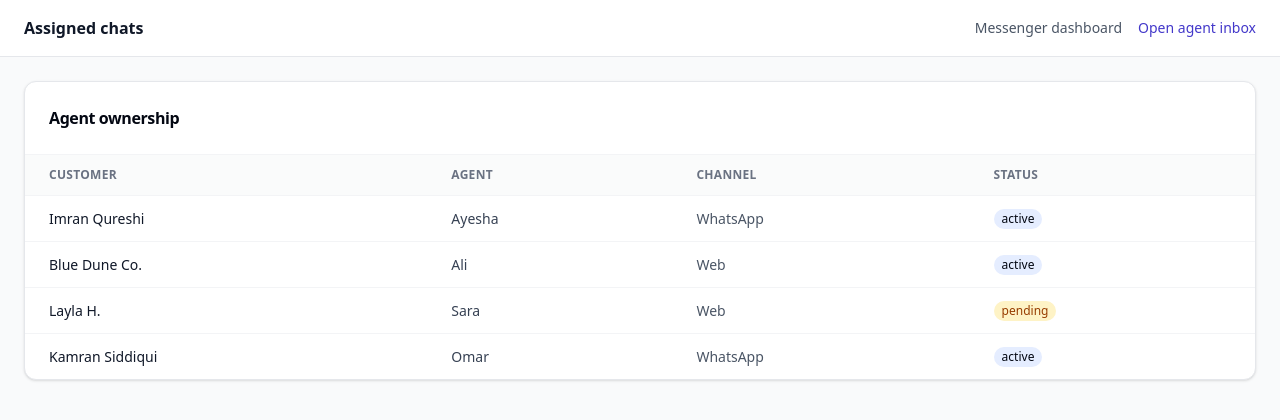
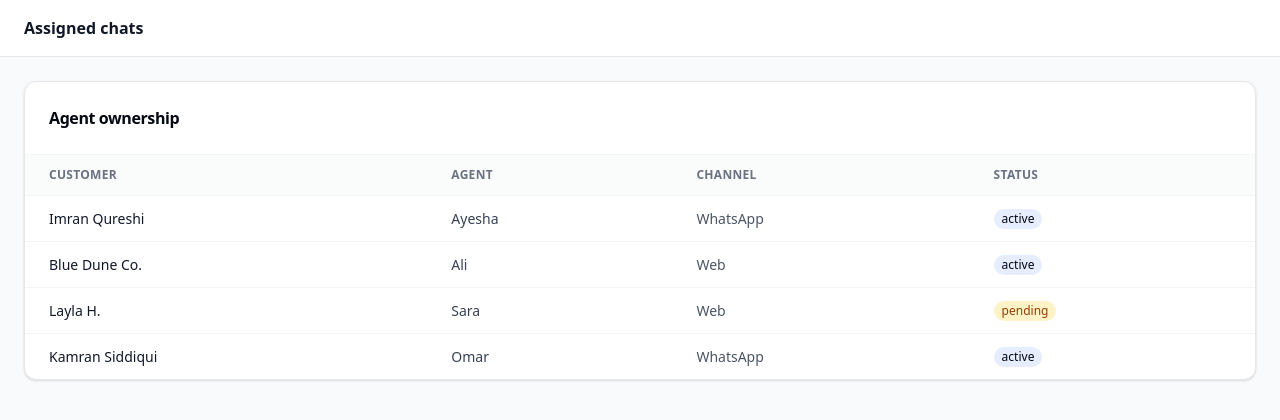
Before and after one commit to hamzabukhari-eforte/chat, a Next.js app: page /dashboard/assigned in a window 1280 px wide. Shown: the top 420 px of the page. Built offline with nearby package versions, Linux system fonts and the light colour scheme.

Commit message:
Refactor DashboardShell to simplify header structure by removing unnecessary links and improving layout consistency. This change enhances the overall user experience in the supervisor dashboard.

```diff
--- a/components/sections/supervisor-dashboard/DashboardShell.tsx
+++ b/components/sections/supervisor-dashboard/DashboardShell.tsx
@@ -48,22 +48,6 @@ export function DashboardShell({ children }: { children: React.ReactNode }) {
           <h1 className="text-base font-semibold text-gray-900">
             {TITLES[kind][active]}
           </h1>
-          <div className="flex flex-wrap items-center gap-4">
-            {kind === "whatsapp" ? (
-              <Link
-                href="/messenger-dashboard"
-                className="cursor-pointer text-sm font-medium text-gray-600 transition-colors hover:text-gray-900"
-              >
-                Messenger dashboard
-              </Link>
-            ) : null}
-            <Link
-              href={agentHref}
-              className="cursor-pointer text-sm font-medium text-brand-600 transition-colors hover:text-brand-700"
-            >
-              Open agent inbox
-            </Link>
-          </div>
         </header>
         <main className="min-h-0 flex-1 overflow-y-auto p-6">{children}</main>
       </div>
```
